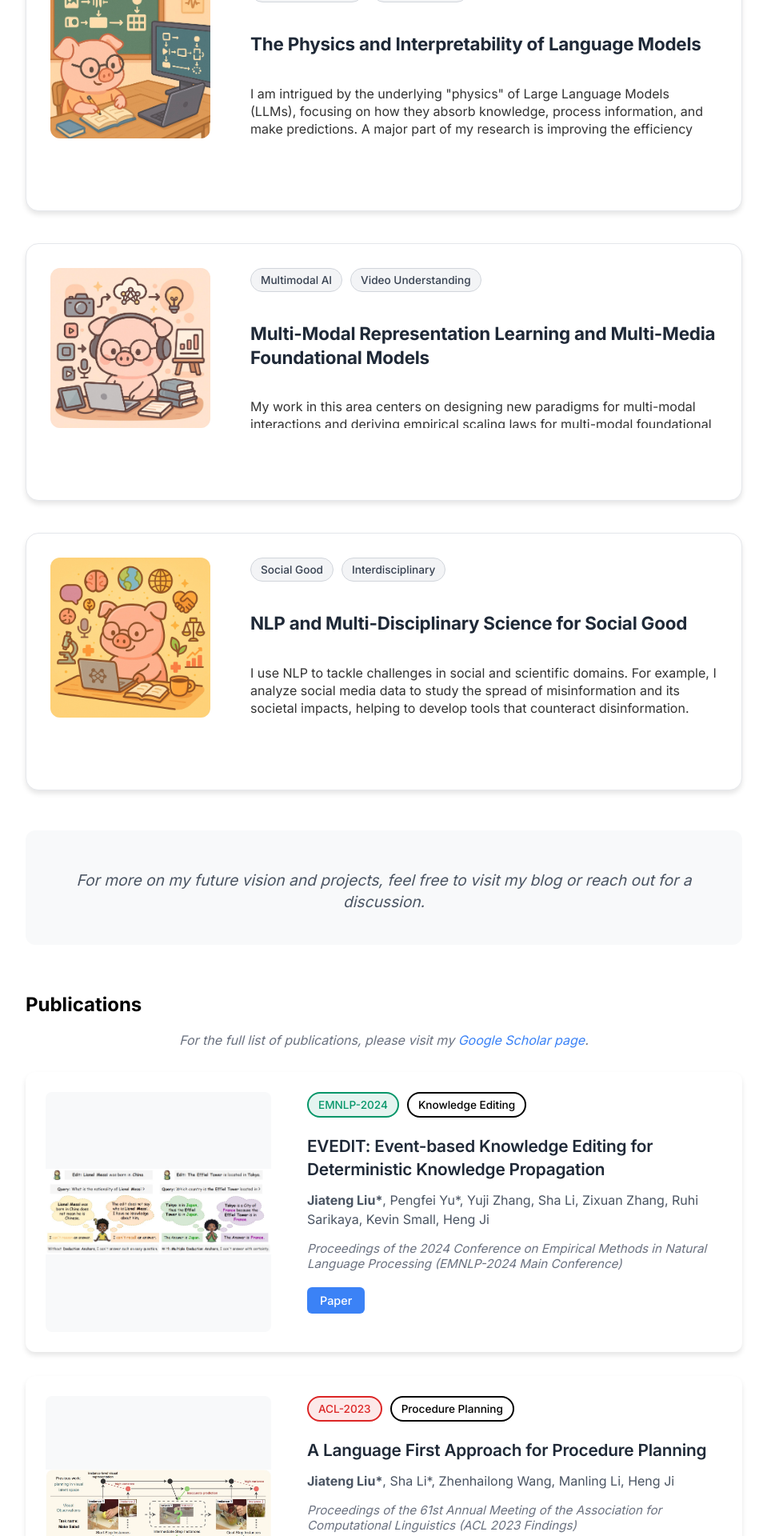
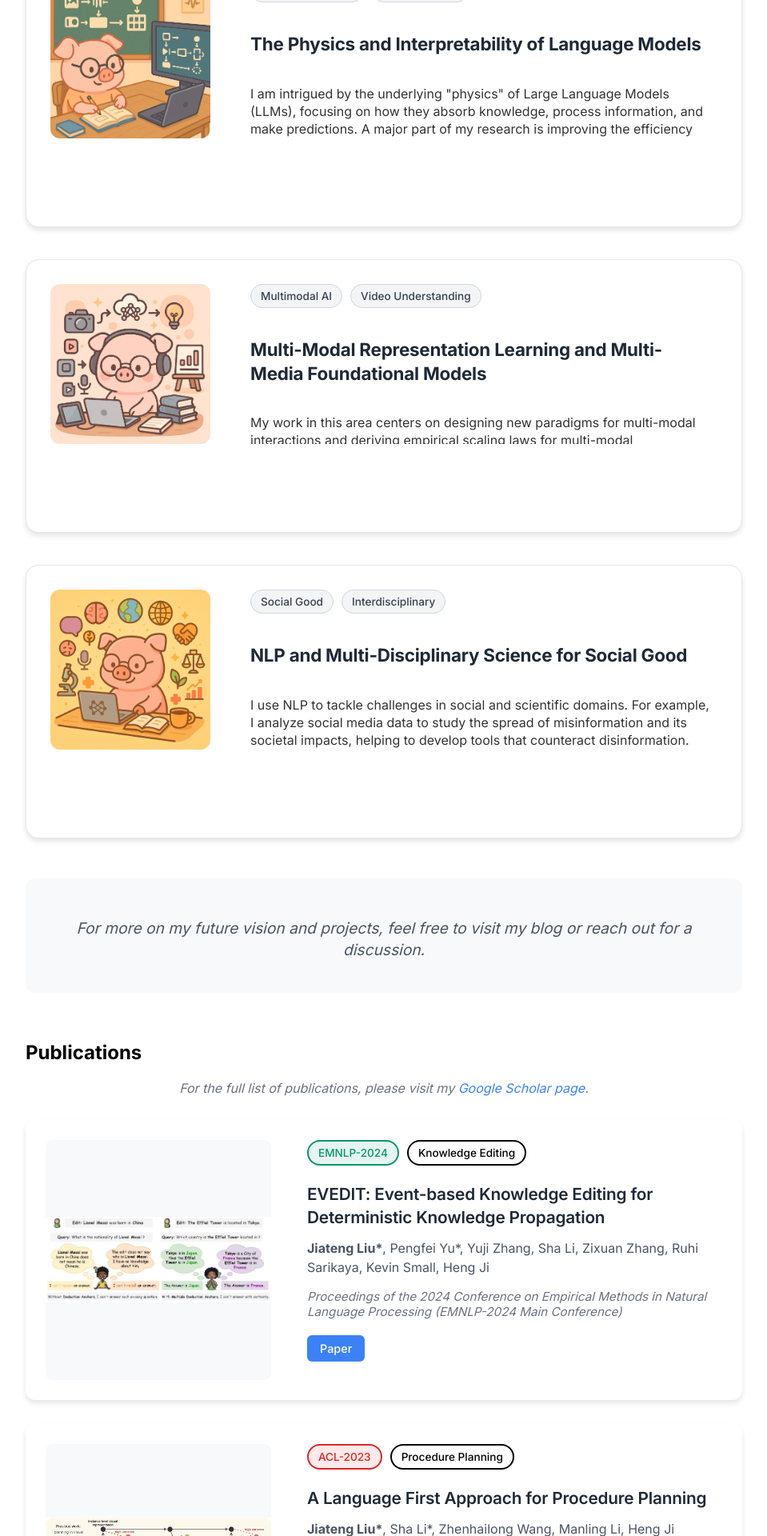
Before and after one commit to Lumos-Jiateng/Lumos-Jiateng.github.io, a Jekyll site: the page built from index.html, in a window 1280 px wide. Shown: the part 926-2846 px from the top of the page at 80% size, without its empty margins (160-1119 px from the left). Built offline with Jekyll 4.4.1, drawn with Linux system fonts in a browser that asks for light colours.

Commit message:
Improve Research section: ensure images display as complete squares and enhance text scrolling

```diff
--- a/css/main.css
+++ b/css/main.css
@@ -77,7 +77,7 @@
     display: flex;
     gap: 30px;
     align-items: flex-start;
-    min-height: 260px;
+    min-height: 280px;
     transition: transform 0.3s ease, box-shadow 0.3s ease;
 }
 
@@ -103,6 +103,7 @@
     width: 100%;
     height: 100%;
     object-fit: contain;
+    object-position: center;
     transition: transform 0.3s ease;
 }
 
@@ -120,6 +121,7 @@
     max-height: 200px;
     box-sizing: border-box;
     min-width: 0;
+    padding-right: 10px;
 }
 
 /* Custom scrollbar for research content */
```
